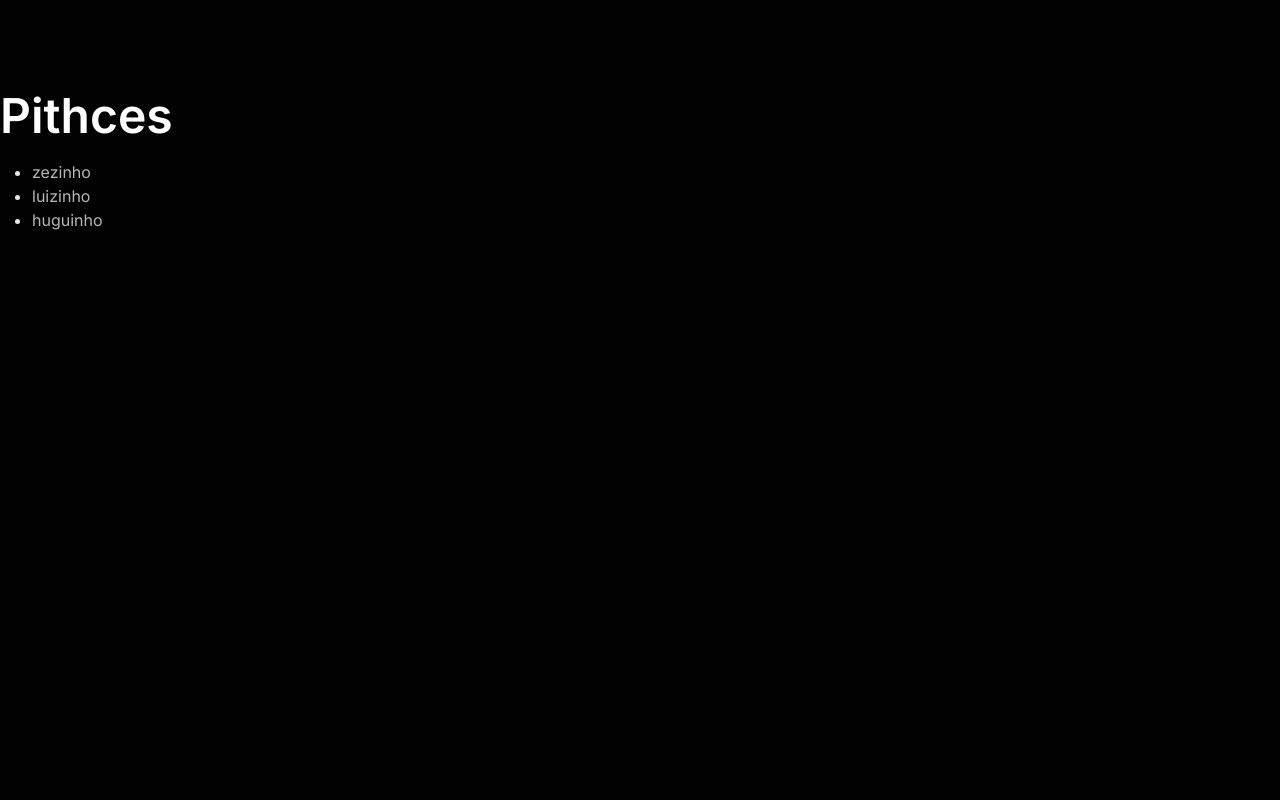
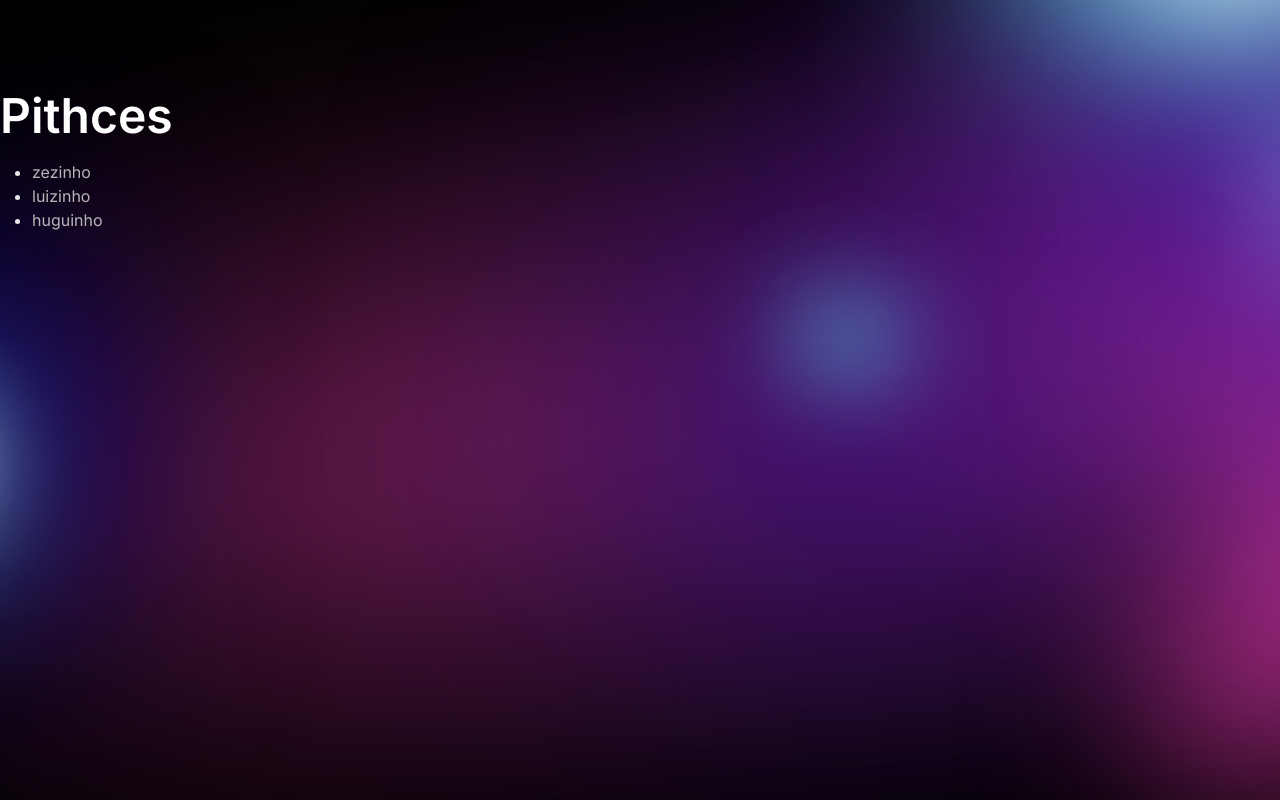
Before and after one commit to brstorm-design/website-brstorm, a Next.js app: page / in a window 1280 px wide. Built offline with nearby package versions, Linux system fonts and the light colour scheme.

Commit message:
Footer gradient

```diff
--- a/src/components/pitch/WhyUs/WhyUs.module.scss
+++ b/src/components/pitch/WhyUs/WhyUs.module.scss
@@ -4,7 +4,6 @@
 .section {
   margin-top: 175px;
   padding-bottom: 275px;
-  background-color: $dark;
 
   @include md() {
     margin-top: 150px;
--- a/src/styles/styles.scss
+++ b/src/styles/styles.scss
@@ -8,6 +8,13 @@ body {
   font-family: 'Inter', sans-serif;
   margin-top: 80px;
   overflow-x: hidden;
+
+  background-image: url('/images/backgrounds/cover/left.svg'), url('/images/backgrounds/cover/right.svg'), url('/images/backgrounds/footer.svg');
+  background-position:
+    -400px 0,
+    calc(100% + 550px) -400px,
+    calc(100% + 100px) calc(100% + 650px);
+  background-repeat: no-repeat;
 }
 
 @include lg() {
```
Also changed, not shown: src/components/pitch/Footer/Footer.module.scss (+9 -1 lines), public/images/backgrounds/footer.svg.
